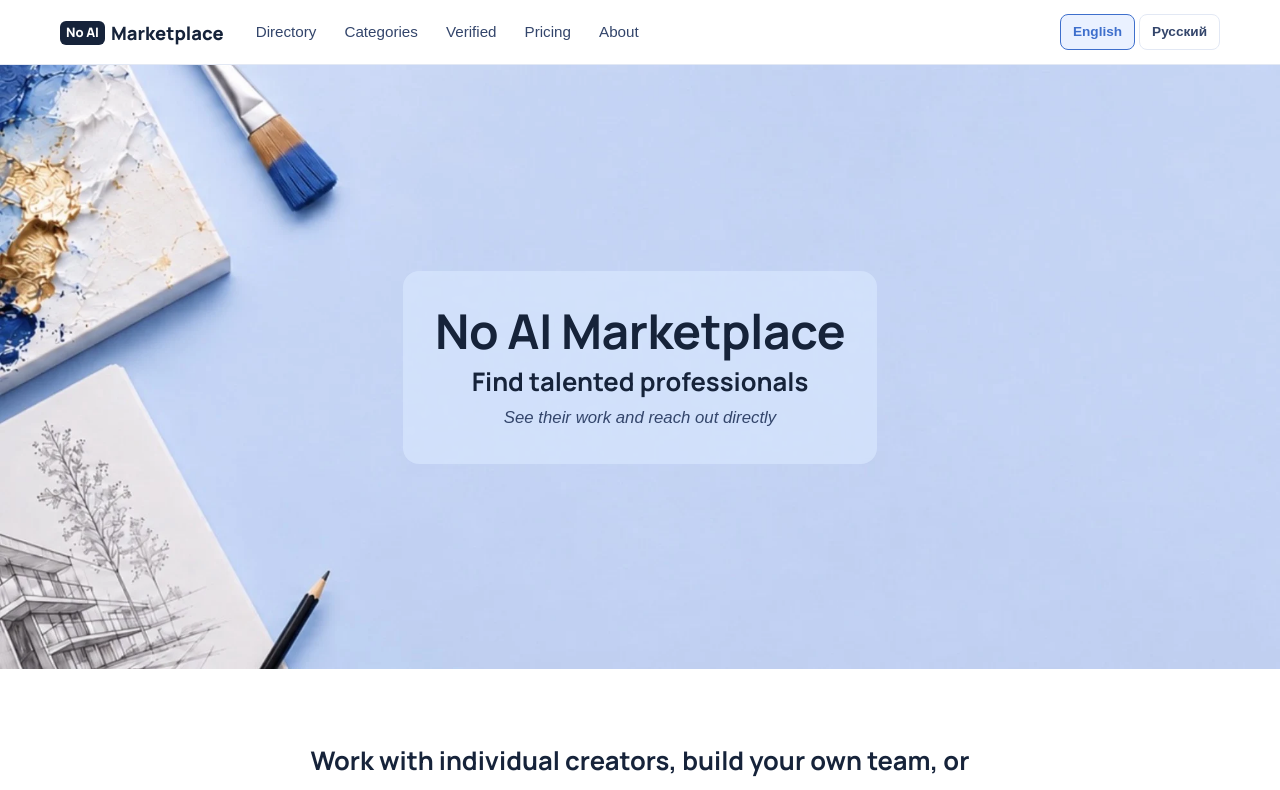
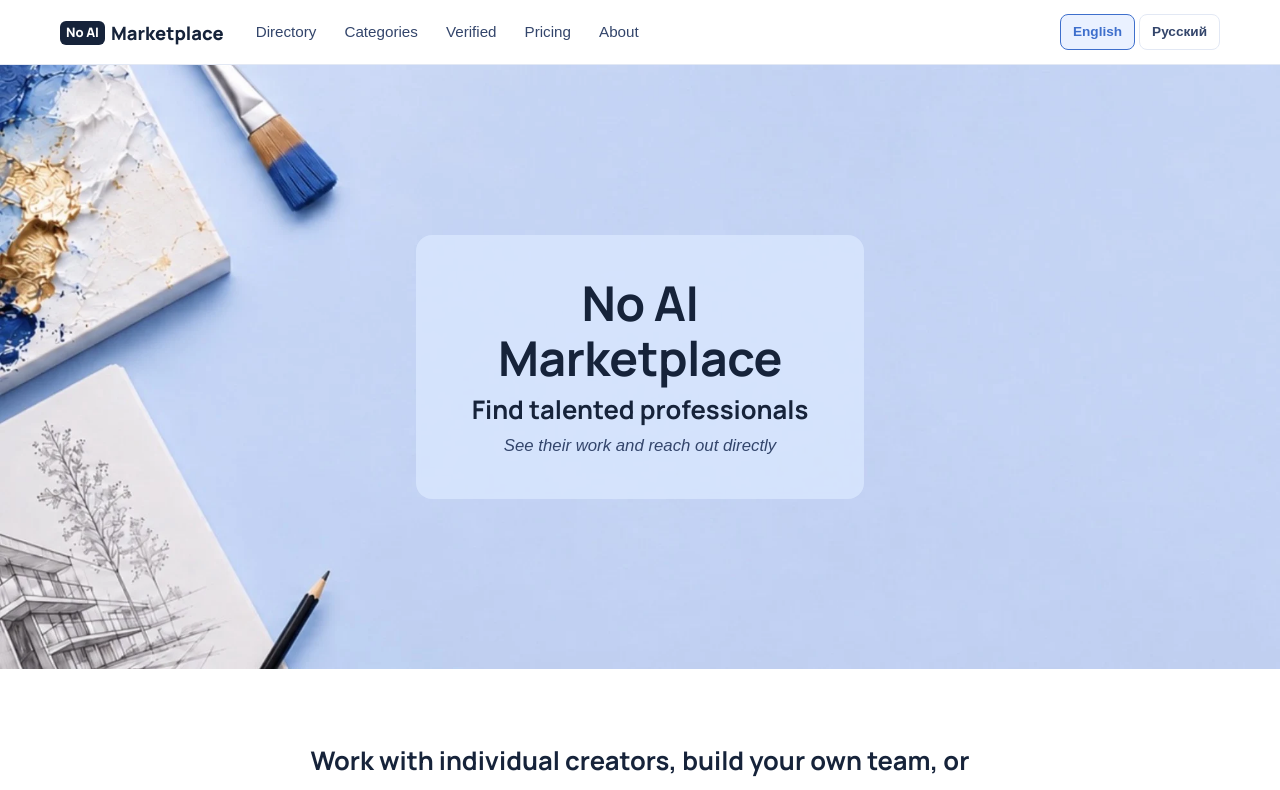
Before and after one commit to dm100usa-oss/no-ai-marketplace, a Next.js app: page /en in a window 1280 px wide. Shown: the top 790 px of the page. Built offline with nearby package versions, Linux system fonts and the light colour scheme; a web font is replaced by a local one.

Commit message:
Add files via upload

```diff
--- a/src/app/[lang]/page.tsx
+++ b/src/app/[lang]/page.tsx
@@ -69,8 +69,8 @@ export default async function HomePage({
         <img src="/images/hero.webp" alt="" className="block w-full" />
         <div className="absolute inset-0 flex items-center justify-center">
           <div
-            className="mx-auto max-w-2xl rounded-2xl px-4 py-4 text-center sm:px-8 sm:py-8"
-            style={{ background: "rgba(219,233,255,0.60)", backdropFilter: "blur(2px)" }}
+            className="mx-auto w-[85%] max-w-md rounded-2xl px-6 py-7 text-center sm:w-[70%] sm:px-10 sm:py-10"
+            style={{ background: "rgba(219,233,255,0.72)", backdropFilter: "blur(2px)" }}
           >
             <h1 className="text-balance text-[1.1rem] sm:text-[1.6rem] md:text-[2rem]">{dict.site.name}</h1>
             <p
```
